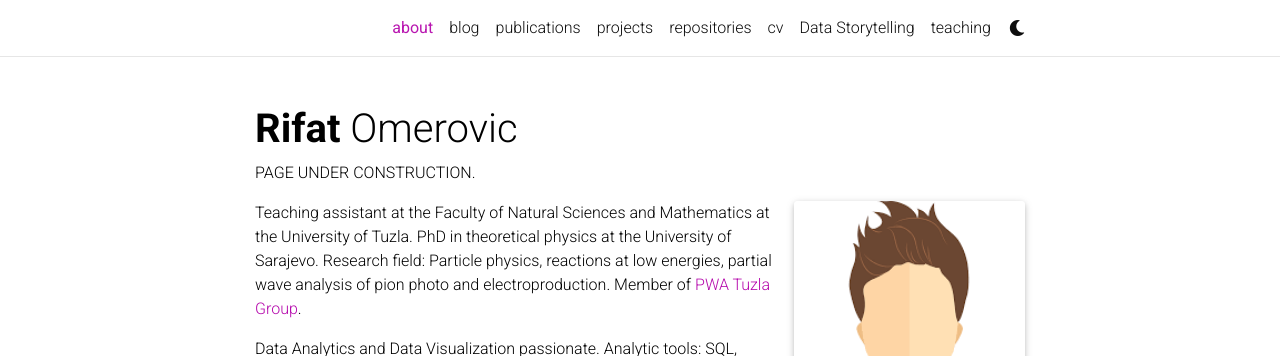
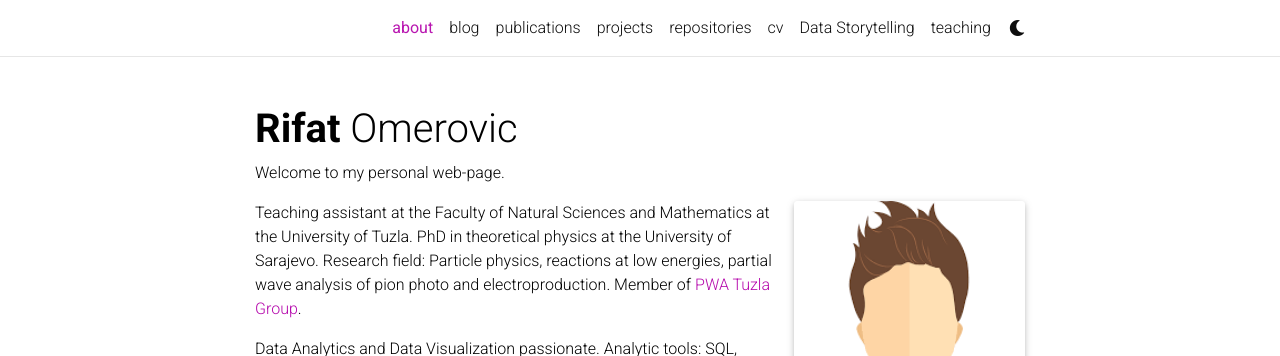
Before and after one commit to rifatom/rifatom.github.io, a Jekyll site: the page built from _pages/about.md, in a window 1280 px wide and 934 px high. Shown: the top 356 px of the window. Built offline with Jekyll 4.4.1, drawn with Linux system fonts in a browser that asks for light colours; full-size pictures stand in for the smaller copies a plugin makes; comment, search, counter and statistics services are not loaded; a style sheet for code colours, icons or effects is not loaded.

Commit message:
Update about.md

```diff
--- a/_pages/about.md
+++ b/_pages/about.md
@@ -2,7 +2,7 @@
 layout: about
 title: about
 permalink: /
-subtitle: PAGE UNDER CONSTRUCTION.
+subtitle: Welcome to my personal web-page.
 
 profile:
   align: right
```
